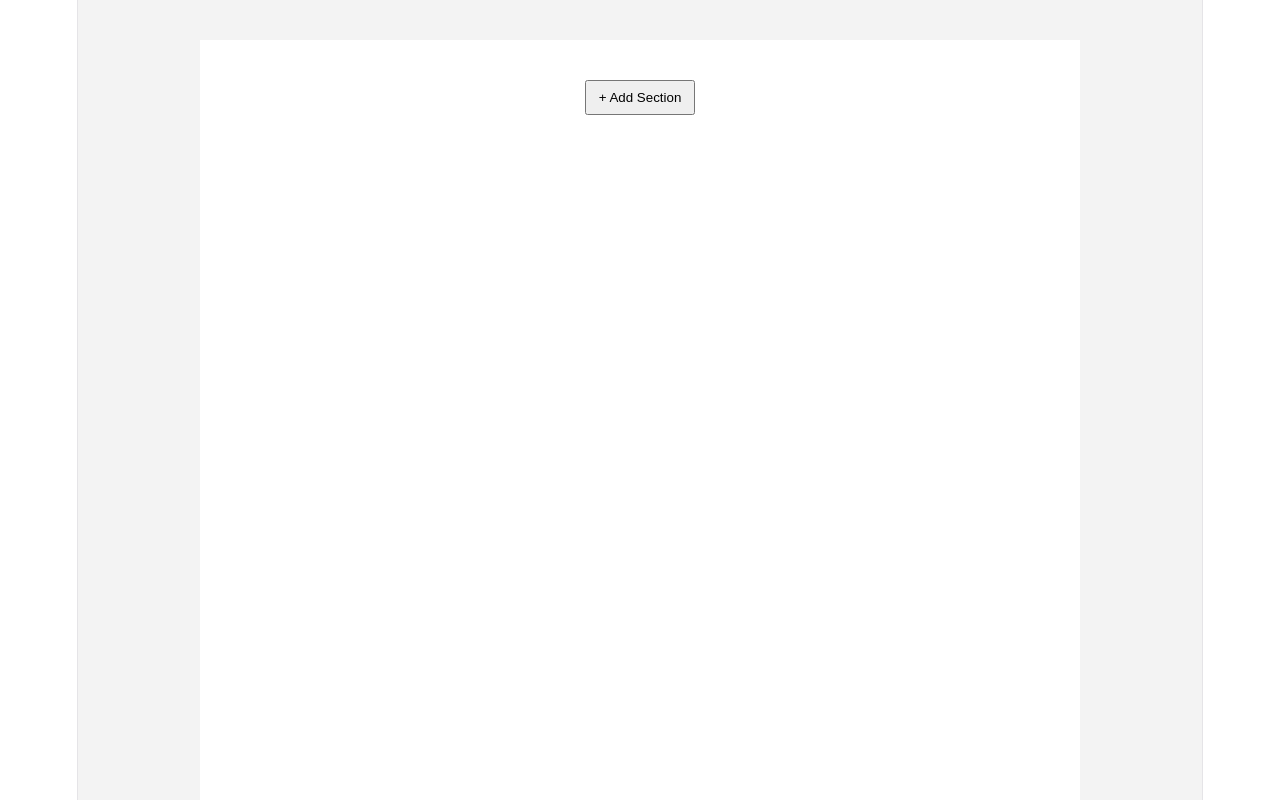
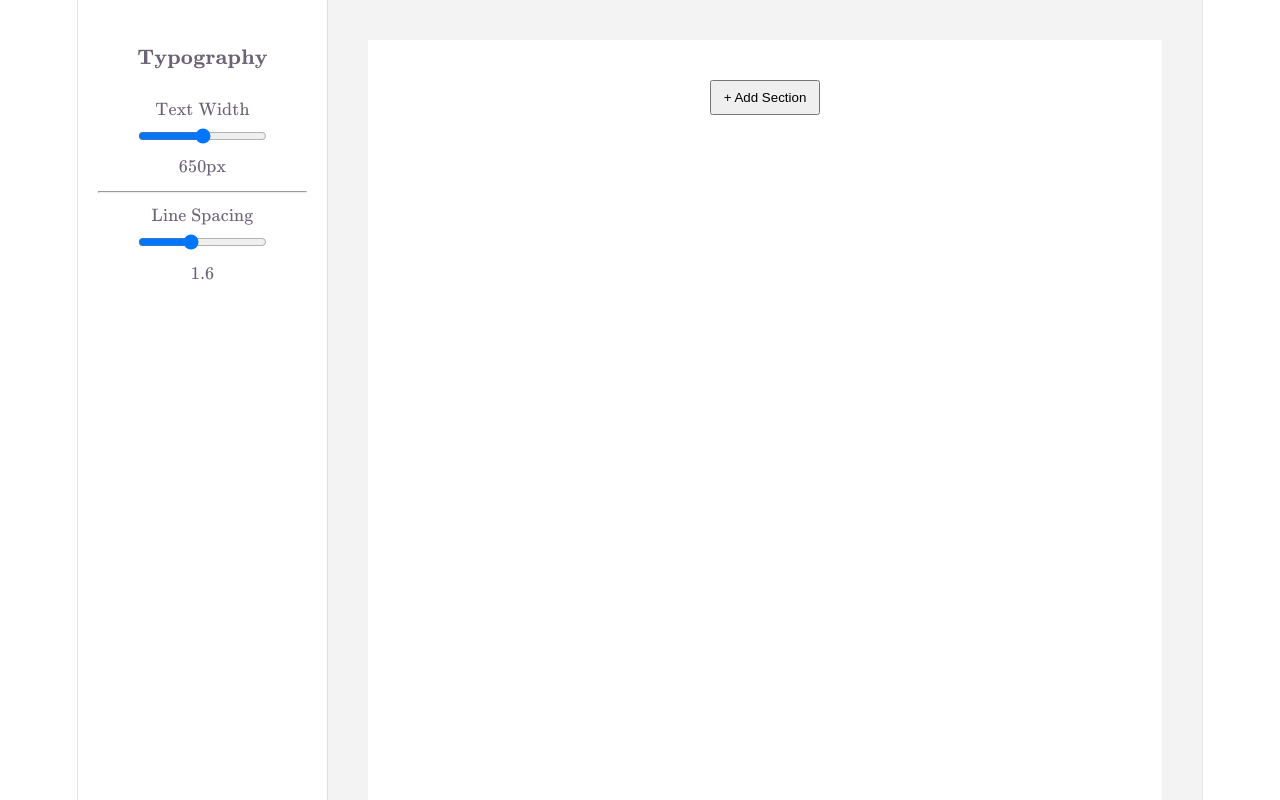
Before and after one commit to KevHamm/blox, a React (Vite) app in the folder frontend/: page / in a window 1280 px wide. Shown: the top 800 px of the page. Built offline with nearby package versions, Linux system fonts and the light colour scheme.

Commit message:
Fixed whole functionality

```diff
--- a/frontend/src/App.tsx
+++ b/frontend/src/App.tsx
@@ -17,6 +17,14 @@ export default function App() {
   const [editingId, setEditingId] = useState<string | null>(null);
 
   // -----------------------------
+  // LAYOUT STATE
+  // -----------------------------
+  const [layout, setLayout] = useState({
+    textWidth: 650,
+    lineHeight: 1.6
+  });
+
+  // -----------------------------
   // DND SENSORS
   // -----------------------------
   const sensors = useSensors(
@@ -33,7 +41,9 @@ export default function App() {
       if (node.id === id && node.type === "paragraph") {
         return { ...node, text: value };
       }
-      if (node.children) return { ...node, children: node.children.map(update) };
+      if (node.children) {
+        return { ...node, children: node.children.map(update) };
+      }
       return node;
     }
     setDoc(prev => update(prev));
@@ -50,24 +60,23 @@ export default function App() {
       ) {
         return { ...node, title: value };
       }
-      if (node.children) return { ...node, children: node.children.map(update) };
+      if (node.children) {
+        return { ...node, children: node.children.map(update) };
+      }
       return node;
     }
     setDoc(prev => update(prev));
   }
 
   // -----------------------------
-  // ADD SECTION
+  // INSERT NODE
   // -----------------------------
   function insertNode(type: string) {
     const lorem =
-      "Lorem ipsum dolor sit amet, consectetur adipiscing elit. Sed do eiusmod tempor incididunt ut labore et dolore magna aliqua.";
+      "Lorem ipsum dolor sit amet, consectetur adipiscing elit.";
 
     const lorem_full =
-      "Lorem ipsum dolor sit amet, consectetur adipiscing elit, sed eiusmod tempor incidunt ut labore et " +
-      "dolore magna aliqua. Ut enim ad minim veniam, quis nostrud exercitation ullamco laboris nisi ut aliquid ex ea " +
-      "commodi consequat. Quis aute iure reprehenderit in voluptate velit esse cillum dolore eu fugiat nulla pariatur. " +
-      "Excepteur sint obcaecat cupiditat non proident, sunt in culpa qui officia deserunt mollit anim id est laborum.";
+      "Lorem ipsum dolor sit amet, consectetur adipiscing elit, sed do eiusmod tempor incididunt ut labore et dolore magna aliqua.";
 
     setDoc(prev => {
       const newNode =
@@ -95,15 +104,9 @@ export default function App() {
   }
 
   // -----------------------------
-  // ADD SUBSECTION
+  // SUBSECTION
   // -----------------------------
   function addSubsection(sectionId: string) {
-    const lorem_full =
-      "Lorem ipsum dolor sit amet, consectetur adipiscing elit, sed eiusmod tempor incidunt ut labore et " +
-      "dolore magna aliqua. Ut enim ad minim veniam, quis nostrud exercitation ullamco laboris nisi ut aliquid ex ea " +
-      "commodi consequat. Quis aute iure reprehenderit in voluptate velit esse cillum dolore eu fugiat nulla pariatur. " +
-      "Excepteur sint obcaecat cupiditat non proident, sunt in culpa qui officia deserunt mollit anim id est laborum.";
-
     const newNode = {
       id: crypto.randomUUID(),
       type: "subsection",
@@ -112,7 +115,7 @@ export default function App() {
         {
           id: crypto.randomUUID(),
           type: "paragraph",
-          text: lorem_full
+          text: "Lorem ipsum..."
         }
       ]
     };
@@ -121,7 +124,9 @@ export default function App() {
       if (node.id === sectionId && node.type === "section") {
         return { ...node, children: [...node.children, newNode] };
       }
-      if (node.children) return { ...node, children: node.children.map(update) };
+      if (node.children) {
+        return { ...node, children: node.children.map(update) };
+      }
       return node;
     }
 
@@ -129,7 +134,7 @@ export default function App() {
   }
 
   // -----------------------------
-  // ADD TABLE
+  // TABLE
   // -----------------------------
   function addTable(sectionId: string) {
     const newTable = {
@@ -145,7 +150,9 @@ export default function App() {
       if (node.id === sectionId && node.type === "section") {
         return { ...node, children: [...node.children, newTable] };
       }
-      if (node.children) return { ...node, children: node.children.map(update) };
+      if (node.children) {
+        return { ...node, children: node.children.map(update) };
+      }
       return node;
     }
 
@@ -153,19 +160,44 @@ export default function App() {
   }
 
   // -----------------------------
-  // UPDATE TABLE CELL
+  // TABLE CELL UPDATE
   // -----------------------------
-  function updateTableCell(id: string, row: number, col: number, value: string) {
+  function updateTableCell(
+    id: string,
+    row: number,
+    col: number,
+    value: string
+  ) {
     function update(node: any): any {
       if (node.id === id && node.type === "table") {
         const newRows = node.rows.map((r: any[], ri: number) =>
-          ri === row ? r.map((cell, ci) => (ci === col ? value : cell)) : r
+          ri === row ? r.map((c, ci) => (ci === col ? value : c)) : r
         );
         return { ...node, rows: newRows };
       }
-      if (node.children) return { ...node, children: node.children.map(update) };
+      if (node.children) {
+        return { ...node, children: node.children.map(update) };
+      }
       return node;
     }
+    setDoc(prev => update(prev));
+  }
+
+  // -----------------------------
+  // DELETE NODE
+  // -----------------------------
+  function deleteNodeById(id: string) {
+    function update(node: any): any {
+      if (!node.children) return node;
+
+      return {
+        ...node,
+        children: node.children
+          .filter((c: any) => c.id !== id)
+          .map(update)
+      };
+    }
+
     setDoc(prev => update(prev));
   }
 
@@ -253,24 +285,6 @@ export default function App() {
   }
 
   // -----------------------------
-  // UNIVERSAL DELETE NODE
-  // -----------------------------
-  function deleteNodeById(id: string) {
-    function update(node: any): any {
-      if (!node.children) return node;
-
-      return {
-        ...node,
-        children: node.children
-          .filter((c: any) => c.id !== id)
-          .map(update)
-      };
-    }
-
-    setDoc(prev => update(prev));
-  }
-
-  // -----------------------------
   // ADD FIGURE (BLOCK ELEMENT)
   // -----------------------------
   function addFigure(sectionId: string) {
@@ -316,65 +330,27 @@ export default function App() {
   }
 
   // -----------------------------
-  // DRAG END (SECTION ORDER)
+  // DRAG END
   // -----------------------------
   function handleDragEnd(event: any) {
     const { active, over } = event;
-
     if (!over || active.id === over.id) return;
 
-    // ---------------------------------
-    // TOP-LEVEL SECTION MOVE
-    // ---------------------------------
-    const topOldIndex = doc.children.findIndex(
-      (c: any) => c.id === active.id
-    );
-
-    const topNewIndex = doc.children.findIndex(
-      (c: any) => c.id === over.id
-    );
-
-    if (topOldIndex !== -1 && topNewIndex !== -1) {
-      const updated = [...doc.children];
-
-      const [moved] = updated.splice(topOldIndex, 1);
-
-      updated.splice(topNewIndex, 0, moved);
-
-      setDoc({
-        ...doc,
-        children: updated
-      });
-
-      return;
-    }
-
-  // ---------------------------------
-  // SECTION CHILD MOVE
-  // ---------------------------------
     function update(node: any): any {
       if (!node.children) return node;
 
       const oldIndex = node.children.findIndex(
         (c: any) => c.id === active.id
       );
-
       const newIndex = node.children.findIndex(
         (c: any) => c.id === over.id
       );
 
-    // move inside this section
       if (oldIndex !== -1 && newIndex !== -1) {
-      const updatedChildren = [...node.children];
-
-      const [moved] = updatedChildren.splice(oldIndex, 1);
-
-      updatedChildren.splice(newIndex, 0, moved);
-
-      return {
-        ...node,
-        children: updatedChildren
-      };
+        const updated = [...node.children];
+        const [moved] = updated.splice(oldIndex, 1);
+        updated.splice(newIndex, 0, moved);
+        return { ...node, children: updated };
       }
 
       return {
@@ -383,7 +359,7 @@ export default function App() {
       };
     }
 
-  setDoc((prev: any) => update(prev));
+    setDoc(prev => update(prev));
   }
 
   // -----------------------------
@@ -395,14 +371,82 @@ export default function App() {
       collisionDetection={pointerWithin}
       onDragEnd={handleDragEnd}
     >
-      <div style={{ background: "#f3f3f3", minHeight: "100vh", padding: 40 }}>
       <div
         style={{
-            maxWidth: 800,
-            margin: "0 auto",
+          display: "flex",
+          minHeight: "100vh",
+          background: "#f3f3f3"
+        }}
+      >
+        {/* ---------------- LEFT SIDEBAR ---------------- */}
+        <div
+          style={{
+            width: 260,
+            padding: 20,
+            borderRight: "1px solid #ddd",
+            background: "white"
+          }}
+        >
+          <h3>Typography</h3>
+
+          <label>Text Width</label>
+          <input
+            type="range"
+            min={400}
+            max={900}
+            value={layout.textWidth}
+            onChange={(e) =>
+              setLayout({
+                ...layout,
+                textWidth: Number(e.target.value)
+              })
+            }
+          />
+          <div>{layout.textWidth}px</div>
+
+          <hr />
+
+          <label>Line Spacing</label>
+          <input
+            type="range"
+            min={1}
+            max={2.5}
+            step={0.1}
+            value={layout.lineHeight}
+            onChange={(e) =>
+              setLayout({
+                ...layout,
+                lineHeight: Number(e.target.value)
+              })
+            }
+          />
+          <div>{layout.lineHeight}</div>
+        </div>
+
+        {/* ---------------- DOCUMENT AREA ---------------- */}
+        <div
+          style={{
+            flex: 1,
+            display: "flex",
+            justifyContent: "center",
+            padding: 40
+          }}
+        >
+          {/* A4 PAGE */}
+          <div
+            style={{
+              width: 794,
+              padding: 40,
               background: "white",
-            minHeight: "90vh",
-            padding: 40
+              minHeight: "1123px",
+              boxSizing: "border-box"
+            }}
+          >
+            {/* TEXT COLUMN (THIS IS WHAT YOU CONTROL) */}
+            <div
+              style={{
+                maxWidth: layout.textWidth,
+                margin: "0 auto"
               }}
             >
               <button
@@ -427,7 +471,10 @@ export default function App() {
                 addTableRow={addTableRow}
                 deleteTableRow={deleteTableRow}
                 addTableColumn={addTableColumn}
+                lineHeight={layout.lineHeight}
               />
+            </div>
+          </div>
         </div>
       </div>
     </DndContext>
--- a/frontend/src/renderer/DocumentRenderer.tsx
+++ b/frontend/src/renderer/DocumentRenderer.tsx
@@ -30,7 +30,7 @@ function SortableItem({ id, children }: any) {
 }
 
 // PARAGRAPH
-function Paragraph({ node, editingId, setEditingId, updateTextById }: any) {
+function Paragraph({ node, editingId, setEditingId, updateTextById, lineHeight}: any) {
   const isEditing = editingId === node.id;
 
   return (
@@ -48,7 +48,8 @@ function Paragraph({ node, editingId, setEditingId, updateTextById }: any) {
             padding: 8,
             border: "1px solid #ddd",
             outline: "none",
-            textAlign: "left"
+            textAlign: "left",
+            lineHeight: lineHeight ?? 1.6
           }}
         />
       ) : (
@@ -58,7 +59,8 @@ function Paragraph({ node, editingId, setEditingId, updateTextById }: any) {
             margin: 0,
             cursor: "pointer",
             textAlign: "left",
-            width: "100%"
+            width: "100%",
+            lineHeight: lineHeight ?? 1.6
           }}
         >
           {node.text}
@@ -270,7 +272,8 @@ function SortableSection({
   deleteNodeById,
   addTableRow,
   deleteTableRow,
-  addTableColumn
+  addTableColumn,
+  lineHeight
 }: any) {
   const { attributes, listeners, setNodeRef, transform, transition } =
     useSortable({ id: node.id });
@@ -356,6 +359,7 @@ function SortableSection({
                 editingId={editingId}
                 setEditingId={setEditingId}
                 updateTextById={updateTextById}
+                lineHeight={lineHeight}
               />
             )}
 
@@ -425,6 +429,7 @@ export function DocumentRenderer(props: any) {
             addTableRow={props.addTableRow}
             deleteTableRow={props.deleteTableRow}
             addTableColumn={props.addTableColumn}
+            lineHeight={props.lineHeight}
           />
         ))}
       </SortableContext>
```
Lines whose indentation alone changed are shown as unchanged.
